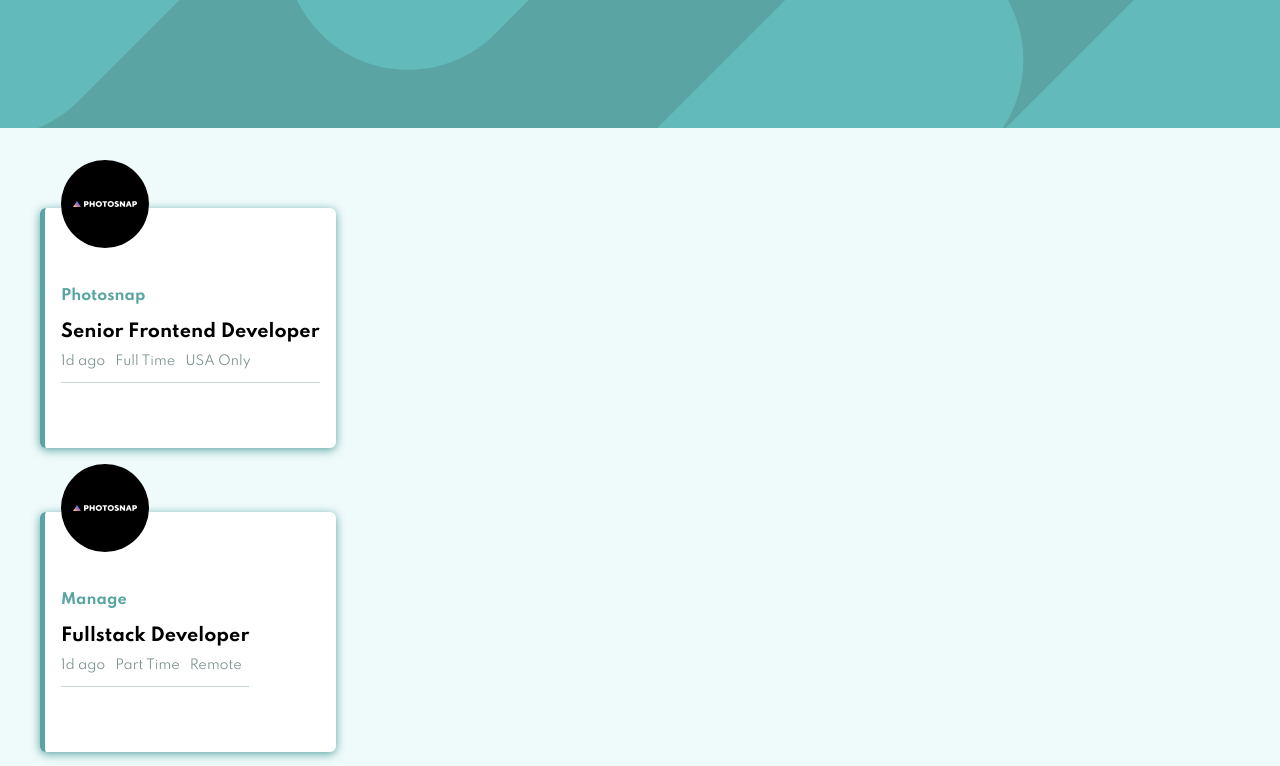
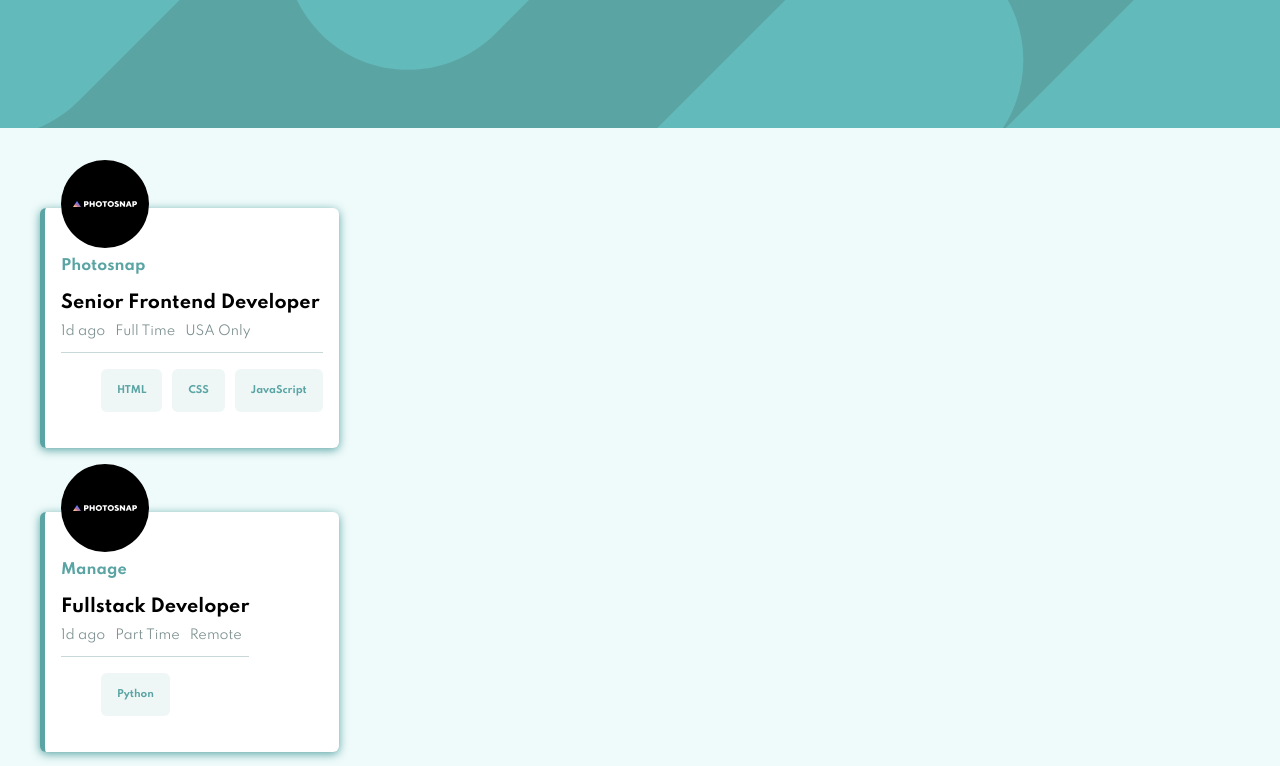
Before and after one commit to AndyBeable/static-job-listing, a Vue app: page / in a window 1280 px wide. Shown: the top 766 px of the page. Built offline with nearby package versions, Linux system fonts and the light colour scheme.

Commit message:
languages

```diff
--- a/src/components/JobItem.vue
+++ b/src/components/JobItem.vue
@@ -10,6 +10,9 @@
         <p>{{ contract }}</p>
         <p>{{ location }}</p>
       </div>
+      <ul>
+        <li v-for="language in languages" :key="language">{{ language }}</li>
+      </ul>
     </div>
   </div>
 </template>
@@ -25,6 +28,7 @@ export default {
     'contract',
     'location',
     'image',
+    'languages',
   ],
   computed: {},
 };
@@ -67,6 +71,7 @@ h3 {
   align-items: center;
   justify-items: center;
   border-bottom: 1px solid rgba(199, 214, 214, 1);
+  margin-bottom: 1rem;
 }
 
 .job-details p {
@@ -77,4 +82,22 @@ h3 {
 .job-details p:not(:last-of-type) {
   margin-right: 10px;
 }
+
+ul {
+  display: flex;
+  list-style: none;
+}
+
+li {
+  color: #5ba4a4;
+  background-color: #eef6f6;
+  font-weight: 700;
+  font-size: 0.6rem;
+  border-radius: 6px;
+  padding: 1rem;
+}
+
+li:not(:last-of-type) {
+  margin-right: 10px;
+}
 </style>
--- a/src/components/layout/JobList.vue
+++ b/src/components/layout/JobList.vue
@@ -12,6 +12,7 @@
           :contract="job.contract"
           :location="job.location"
           :image="job.image"
+          :languages="job.languages"
         ></job-item>
       </base-card>
     </ul>
@@ -179,6 +180,7 @@ export default {
       ],
     };
   },
+  computed: {},
 };
 </script>
 
```
